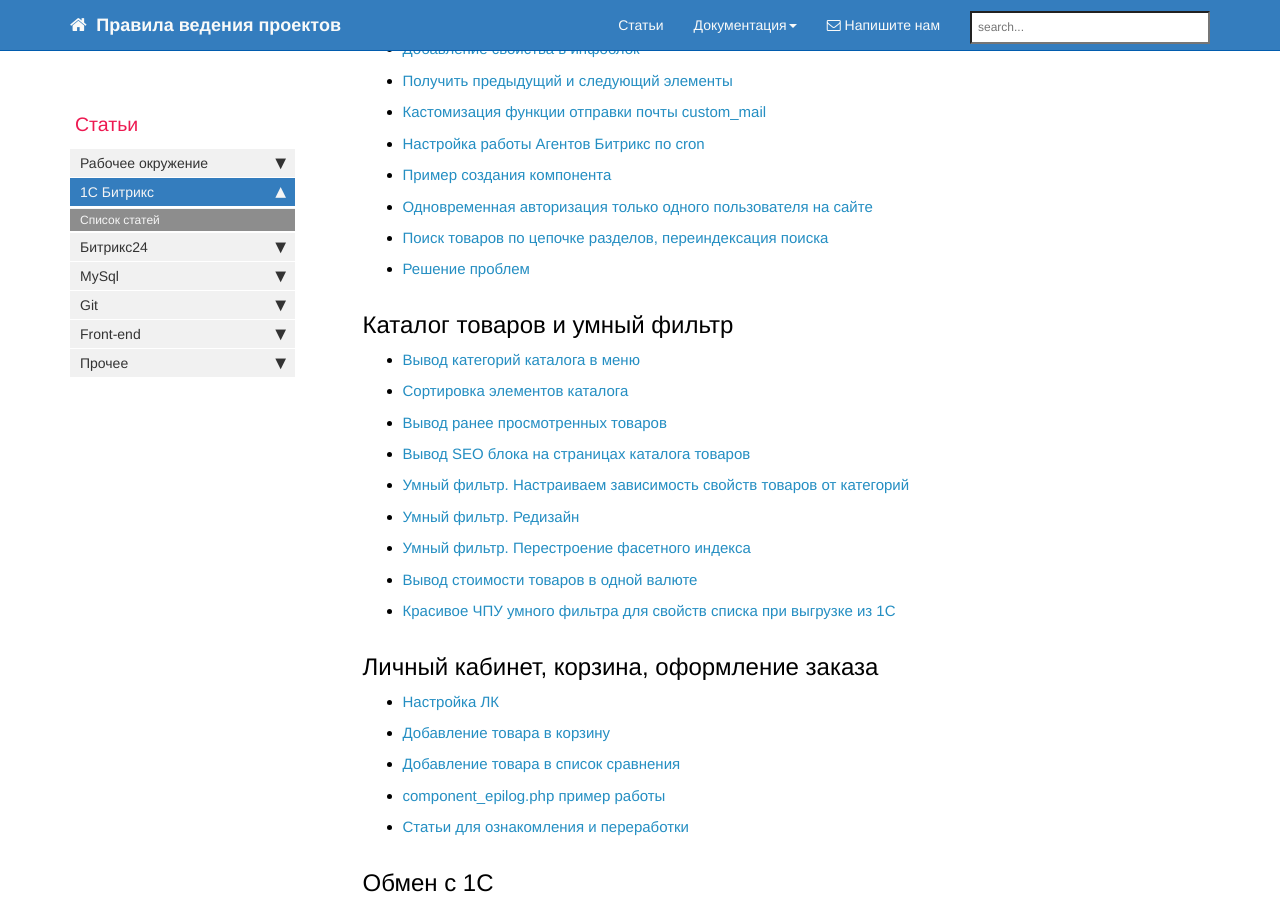
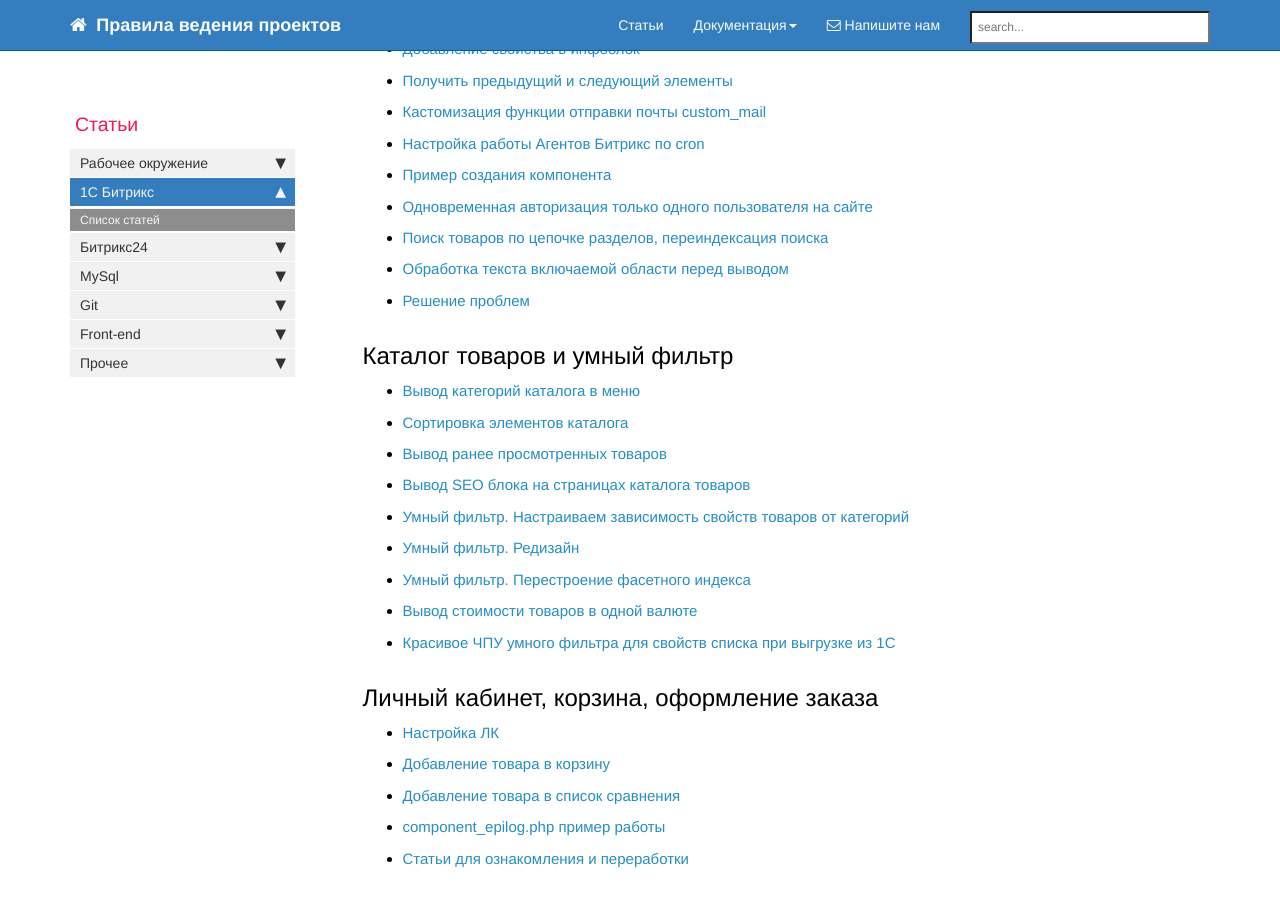
Before and after one commit to gdecider/gdecider.github.io, a Jekyll site: the page built from pages/articles/articles-g-cms-bitrix.md, in a window 1280 px wide and 900 px high, scrolled down 467 px. Built offline with Jekyll 4.4.1, drawn with Linux system fonts in a browser that asks for light colours; nearby versions of some CDN libraries; comment, search, counter and statistics services are not loaded.

Commit message:
Update articles-g-cms-bitrix.md

```diff
--- a/pages/articles/articles-g-cms-bitrix.md
+++ b/pages/articles/articles-g-cms-bitrix.md
@@ -23,6 +23,7 @@ toc: false
 * [Пример создания компонента](/articles_bx-component-creation.html)
 * [Одновременная авторизация только одного пользователя на сайте](/articles_bx-single-user-auth.html)
 * [Поиск товаров по цепочке разделов, переиндексация поиска](/articles-bx-search-group-chain-in-tovar-and-reindex.html)
+* [Обработка текста включаемой области перед выводом](/articles-bx-main-include-preload.html)
 * [Решение проблем](/articles_bx_problems.html)
 
 ## Каталог товаров и умный фильтр
```
